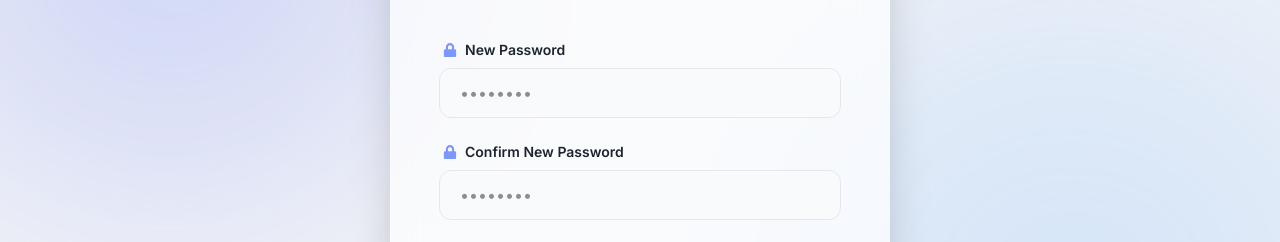
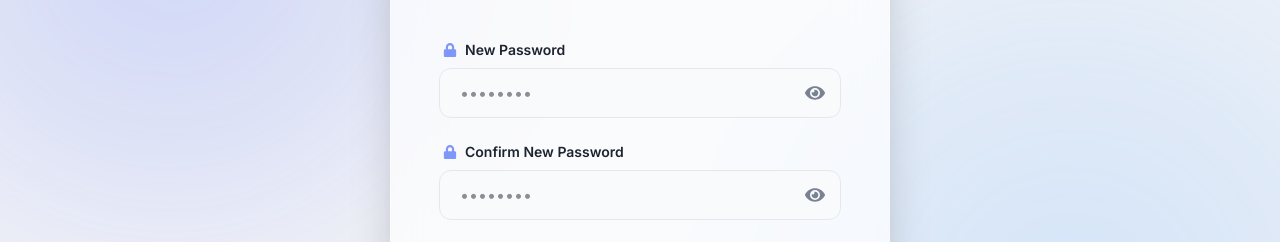
Before and after one commit to johnnyenglish065-afk/nlitedu, a Next.js app: page /auth/reset-password in a window 1280 px wide. Shown: the part 286-528 px from the top of the page. Built offline with nearby package versions, Linux system fonts and the light colour scheme; no server answers.

Commit message:
feat: add password visibility toggle to signin, signup, and reset-password pages

```diff
--- a/src/app/auth/reset-password/page.tsx
+++ b/src/app/auth/reset-password/page.tsx
@@ -4,12 +4,14 @@ import { useState, useEffect } from "react";
 import { useRouter } from "next/navigation";
 import { useAuth } from "@/context/AuthContext";
 import { motion, AnimatePresence } from "motion/react";
-import { FaLock, FaCheck, FaArrowRight } from "react-icons/fa";
+import { FaLock, FaCheck, FaArrowRight, FaEye, FaEyeSlash } from "react-icons/fa";
 import Link from "next/link";
 
 const ResetPasswordPage = () => {
   const [password, setPassword] = useState("");
   const [confirmPassword, setConfirmPassword] = useState("");
+  const [showPassword, setShowPassword] = useState(false);
+  const [showConfirmPassword, setShowConfirmPassword] = useState(false);
   const [loading, setLoading] = useState(false);
   const [error, setError] = useState<string | null>(null);
   const [success, setSuccess] = useState(false);
@@ -132,26 +134,44 @@ const ResetPasswordPage = () => {
                   <label className="text-sm font-semibold text-dark dark:text-white flex items-center gap-2 px-1">
                     <FaLock className="text-primary opacity-70" /> New Password
                   </label>
+                  <div className="relative">
                     <input
-                    type="password"
+                      type={showPassword ? "text" : "password"}
                       value={password}
                       onChange={(e) => setPassword(e.target.value)}
                       placeholder="••••••••"
-                    className="w-full rounded-xl border border-stroke dark:border-white/10 bg-gray-50 dark:bg-white/5 py-3 px-5 text-base text-dark dark:text-white outline-none focus:border-primary focus:ring-2 focus:ring-primary/20 transition-all dark:focus:border-primary"
+                      className="w-full rounded-xl border border-stroke dark:border-white/10 bg-gray-50 dark:bg-white/5 py-3 pl-5 pr-12 text-base text-dark dark:text-white outline-none focus:border-primary focus:ring-2 focus:ring-primary/20 transition-all dark:focus:border-primary"
                     />
+                    <button
+                      type="button"
+                      onClick={() => setShowPassword(!showPassword)}
+                      className="absolute right-4 top-1/2 -translate-y-1/2 text-body-color dark:text-body-color-dark hover:text-primary transition-colors focus:outline-none"
+                    >
+                      {showPassword ? <FaEyeSlash className="h-5 w-5" /> : <FaEye className="h-5 w-5" />}
+                    </button>
+                  </div>
                 </div>
 
                 <div className="space-y-2">
                   <label className="text-sm font-semibold text-dark dark:text-white flex items-center gap-2 px-1">
                     <FaLock className="text-primary opacity-70" /> Confirm New Password
                   </label>
+                  <div className="relative">
                     <input
-                    type="password"
+                      type={showConfirmPassword ? "text" : "password"}
                       value={confirmPassword}
                       onChange={(e) => setConfirmPassword(e.target.value)}
                       placeholder="••••••••"
-                    className="w-full rounded-xl border border-stroke dark:border-white/10 bg-gray-50 dark:bg-white/5 py-3 px-5 text-base text-dark dark:text-white outline-none focus:border-primary focus:ring-2 focus:ring-primary/20 transition-all dark:focus:border-primary"
+                      className="w-full rounded-xl border border-stroke dark:border-white/10 bg-gray-50 dark:bg-white/5 py-3 pl-5 pr-12 text-base text-dark dark:text-white outline-none focus:border-primary focus:ring-2 focus:ring-primary/20 transition-all dark:focus:border-primary"
                     />
+                    <button
+                      type="button"
+                      onClick={() => setShowConfirmPassword(!showConfirmPassword)}
+                      className="absolute right-4 top-1/2 -translate-y-1/2 text-body-color dark:text-body-color-dark hover:text-primary transition-colors focus:outline-none"
+                    >
+                      {showConfirmPassword ? <FaEyeSlash className="h-5 w-5" /> : <FaEye className="h-5 w-5" />}
+                    </button>
+                  </div>
                 </div>
 
                 <motion.button
--- a/src/app/signin/page.tsx
+++ b/src/app/signin/page.tsx
@@ -6,12 +6,13 @@ import { supabase } from "@/lib/supabaseClient";
 import { useRouter } from "next/navigation";
 import { useAuth } from "@/context/AuthContext";
 import { motion, AnimatePresence } from "motion/react";
-import { FaGoogle, FaGithub, FaEnvelope, FaLock, FaArrowRight } from "react-icons/fa";
+import { FaGoogle, FaGithub, FaEnvelope, FaLock, FaArrowRight, FaEye, FaEyeSlash } from "react-icons/fa";
 import { validateEmail } from "@/lib/validation";
 
 const SigninPage = () => {
   const [email, setEmail] = useState("");
   const [password, setPassword] = useState("");
+  const [showPassword, setShowPassword] = useState(false);
   const [loading, setLoading] = useState(false);
   const [error, setError] = useState<string | null>(null);
   const [success, setSuccess] = useState<string | null>(null);
@@ -249,13 +250,22 @@ const SigninPage = () => {
                     Forgot?
                   </button>
                 </div>
-                <input
-                  type="password"
-                  value={password}
-                  onChange={(e) => setPassword(e.target.value)}
-                  placeholder="••••••••"
-                  className="w-full rounded-xl border border-stroke dark:border-white/10 bg-gray-50 dark:bg-white/5 py-3 px-5 text-base text-dark dark:text-white outline-none focus:border-primary focus:ring-2 focus:ring-primary/20 transition-all dark:focus:border-primary"
-                />
+                <div className="relative">
+                  <input
+                    type={showPassword ? "text" : "password"}
+                    value={password}
+                    onChange={(e) => setPassword(e.target.value)}
+                    placeholder="••••••••"
+                    className="w-full rounded-xl border border-stroke dark:border-white/10 bg-gray-50 dark:bg-white/5 py-3 pl-5 pr-12 text-base text-dark dark:text-white outline-none focus:border-primary focus:ring-2 focus:ring-primary/20 transition-all dark:focus:border-primary"
+                  />
+                  <button
+                    type="button"
+                    onClick={() => setShowPassword(!showPassword)}
+                    className="absolute right-4 top-1/2 -translate-y-1/2 text-body-color dark:text-body-color-dark hover:text-primary transition-colors focus:outline-none"
+                  >
+                    {showPassword ? <FaEyeSlash className="h-5 w-5" /> : <FaEye className="h-5 w-5" />}
+                  </button>
+                </div>
               </div>
 
               <motion.button
--- a/src/app/signup/page.tsx
+++ b/src/app/signup/page.tsx
@@ -6,13 +6,14 @@ import { supabase } from "@/lib/supabaseClient";
 import { useRouter } from "next/navigation";
 import { useAuth } from "@/context/AuthContext";
 import { motion, AnimatePresence } from "motion/react";
-import { FaGoogle, FaGithub, FaUser, FaEnvelope, FaLock, FaArrowRight, FaCheckCircle } from "react-icons/fa";
+import { FaGoogle, FaGithub, FaUser, FaEnvelope, FaLock, FaArrowRight, FaCheckCircle, FaEye, FaEyeSlash } from "react-icons/fa";
 import { validateEmail } from "@/lib/validation";
 
 const SignupPage = () => {
   const [name, setName] = useState("");
   const [email, setEmail] = useState("");
   const [password, setPassword] = useState("");
+  const [showPassword, setShowPassword] = useState(false);
   const [loading, setLoading] = useState(false);
   const [error, setError] = useState<string | null>(null);
   const [success, setSuccess] = useState(false);
@@ -264,14 +265,23 @@ const SignupPage = () => {
                     <label className="text-sm font-semibold text-dark dark:text-white flex items-center gap-2 px-1">
                       <FaLock className="text-primary opacity-70" /> Password
                     </label>
+                    <div className="relative">
                       <input
-                      type="password"
+                        type={showPassword ? "text" : "password"}
                         required
                         value={password}
                         onChange={(e) => setPassword(e.target.value)}
                         placeholder="••••••••"
-                      className="w-full rounded-xl border border-stroke dark:border-white/10 bg-gray-50 dark:bg-white/5 py-3 px-5 text-base text-dark dark:text-white outline-none focus:border-primary focus:ring-2 focus:ring-primary/20 transition-all dark:focus:border-primary"
+                        className="w-full rounded-xl border border-stroke dark:border-white/10 bg-gray-50 dark:bg-white/5 py-3 pl-5 pr-12 text-base text-dark dark:text-white outline-none focus:border-primary focus:ring-2 focus:ring-primary/20 transition-all dark:focus:border-primary"
                       />
+                      <button
+                        type="button"
+                        onClick={() => setShowPassword(!showPassword)}
+                        className="absolute right-4 top-1/2 -translate-y-1/2 text-body-color dark:text-body-color-dark hover:text-primary transition-colors focus:outline-none"
+                      >
+                        {showPassword ? <FaEyeSlash className="h-5 w-5" /> : <FaEye className="h-5 w-5" />}
+                      </button>
+                    </div>
                   </div>
 
                   <div className="pt-2 text-xs text-body-color dark:text-body-color-dark px-1">
```
Lines whose indentation alone changed are shown as unchanged.
